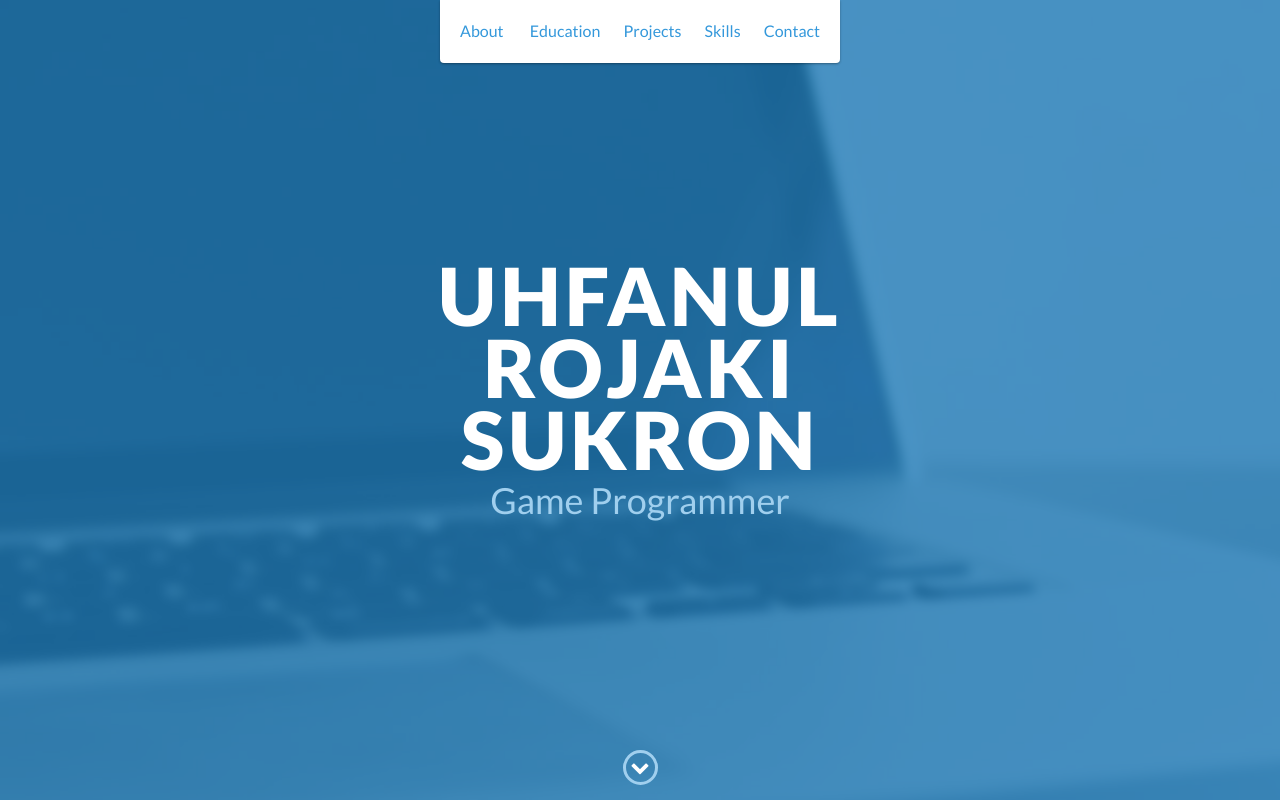
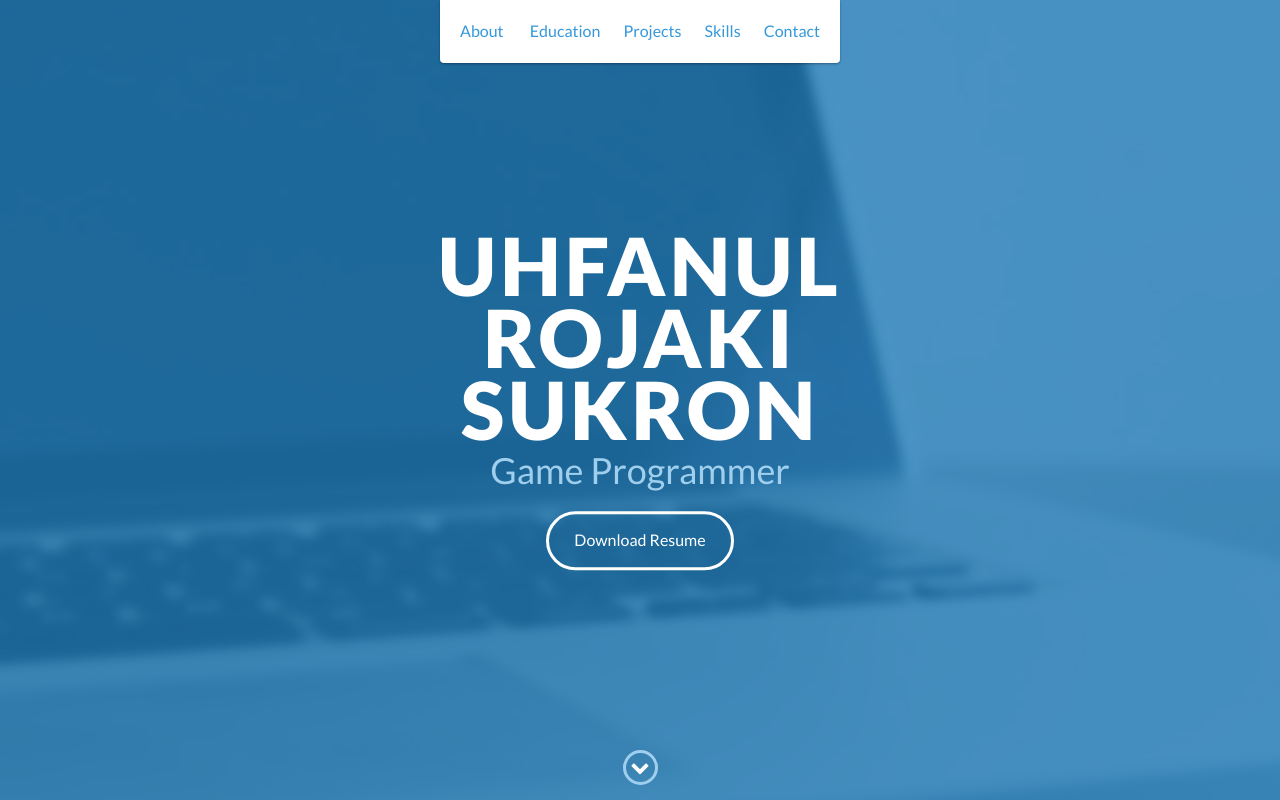
Before and after one commit to emorou/Uhfanul-Rojaki-Sukron.github.io, a website: page docs/index.html in a window 1280 px wide. Shown: the top 800 px of the page. Drawn offline with nearby package versions, Linux system fonts and the light colour scheme.

Commit message:
Tambahan cv

```diff
--- a/docs/index.html
+++ b/docs/index.html
@@ -50,7 +50,7 @@
         <div id="lead-content">
             <h1>Uhfanul Rojaki Sukron</h1>
             <h2>Game Programmer</h2>
-            <!-- <a href="#" class="btn-rounded-white">Download Resume</a> -->
+            <a href="cv/CV Uhfanul rojaki sukron.docx" class="btn-rounded-white">Download Resume</a>
         </div>
         <!-- End #lead-content -->
 
```
Also changed, not shown: 1 other file.
